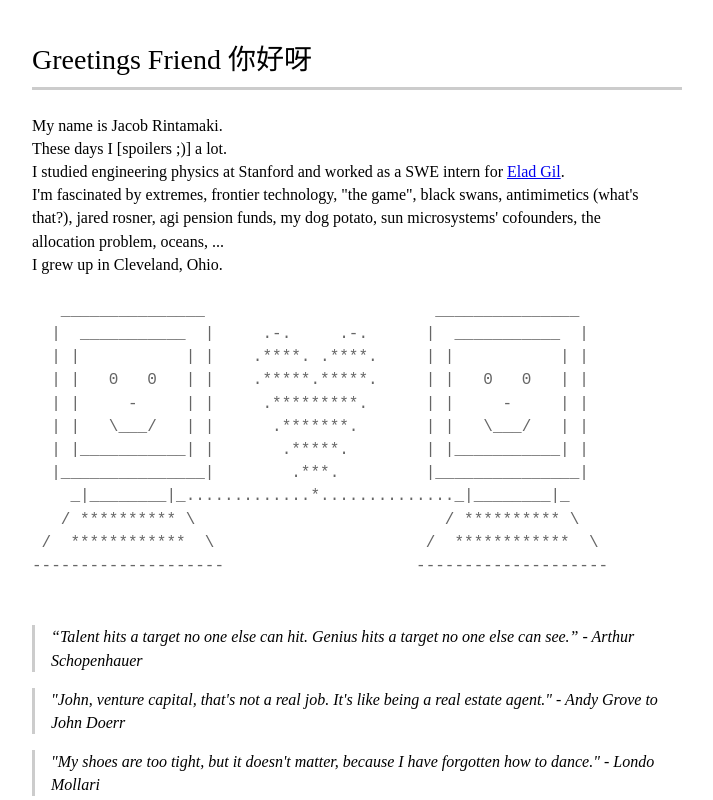
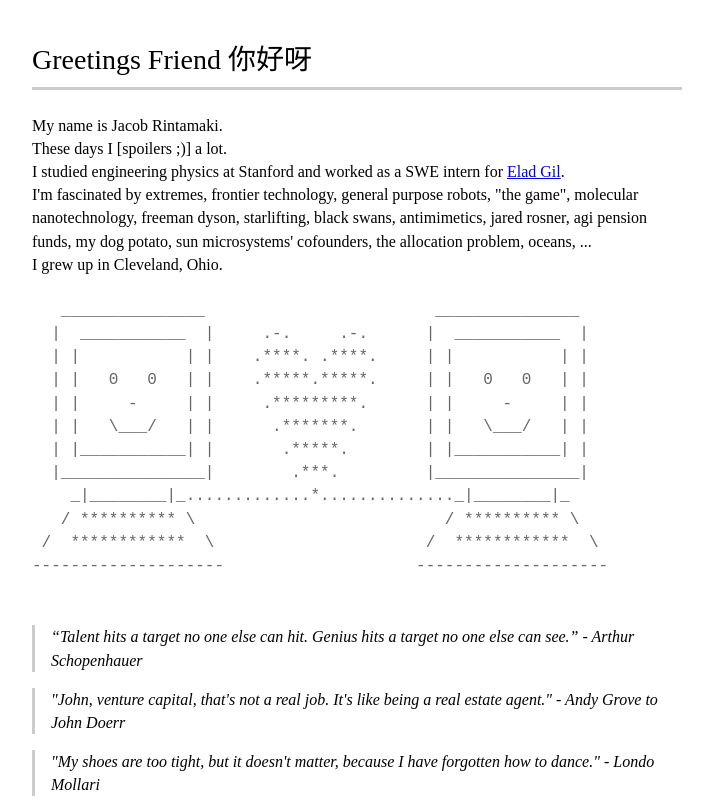
Before and after one commit to jrin771/jrin771.github.io, a plain HTML site: page index.html in a window 1280 px wide. Shown: the top 800 px of the page, without its empty margins (283-996 px from the left). Drawn offline with Linux system fonts and the light colour scheme.

Commit message:
Update index.html

```diff
--- a/index.html
+++ b/index.html
@@ -45,7 +45,7 @@
     These days I [spoilers ;)] a lot. <br>
     I studied engineering physics at Stanford and worked as a SWE intern for
     <a href="https://eladgil.com" target="_blank" rel="noopener noreferrer">Elad Gil</a>.<br>
-    I'm fascinated by extremes, frontier technology, "the game", black swans, antimimetics (what's that?), jared rosner, agi pension funds, my dog potato, sun microsystems' cofounders, the allocation problem, oceans, ...<br>
+    I'm fascinated by extremes, frontier technology, general purpose robots, "the game", molecular nanotechnology, freeman dyson, starlifting, black swans, antimimetics, jared rosner, agi pension funds, my dog potato, sun microsystems' cofounders, the allocation problem, oceans, ...<br>
     I grew up in Cleveland, Ohio.
    </p>
   <pre>
```
